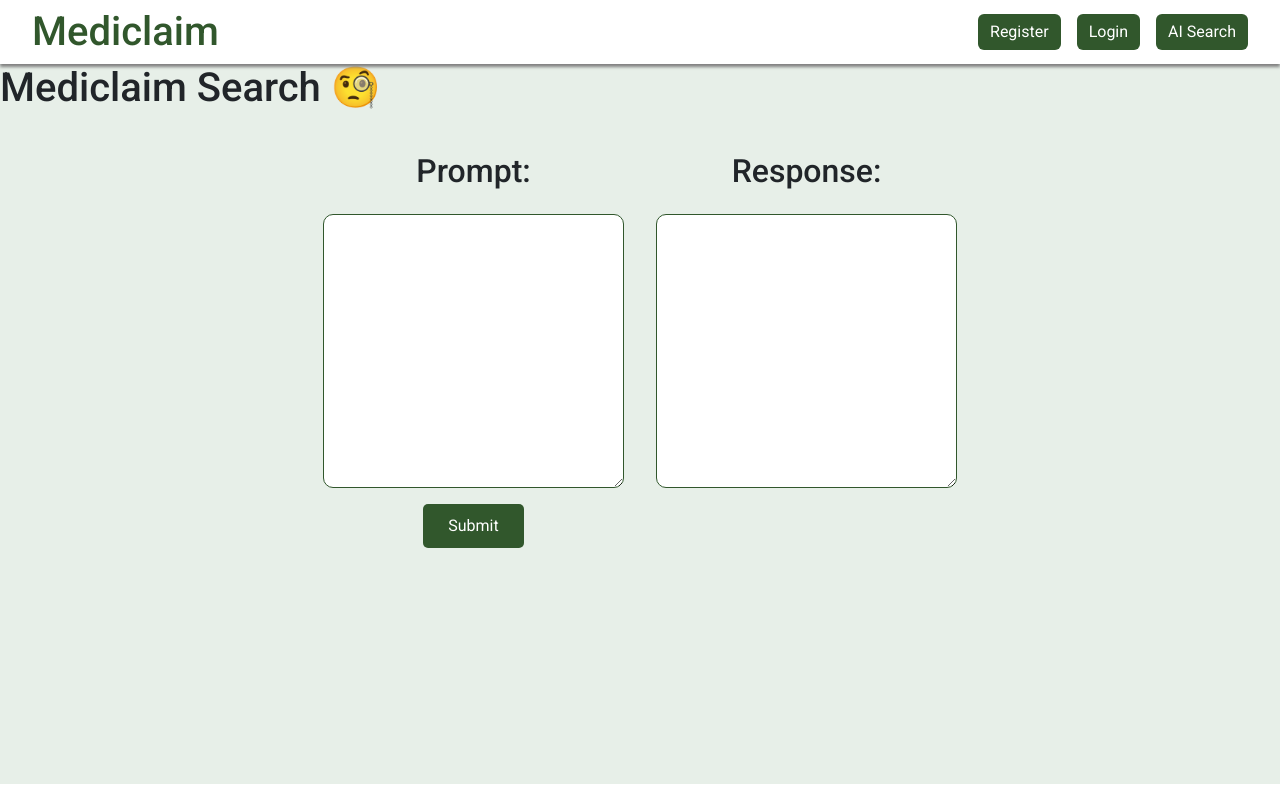
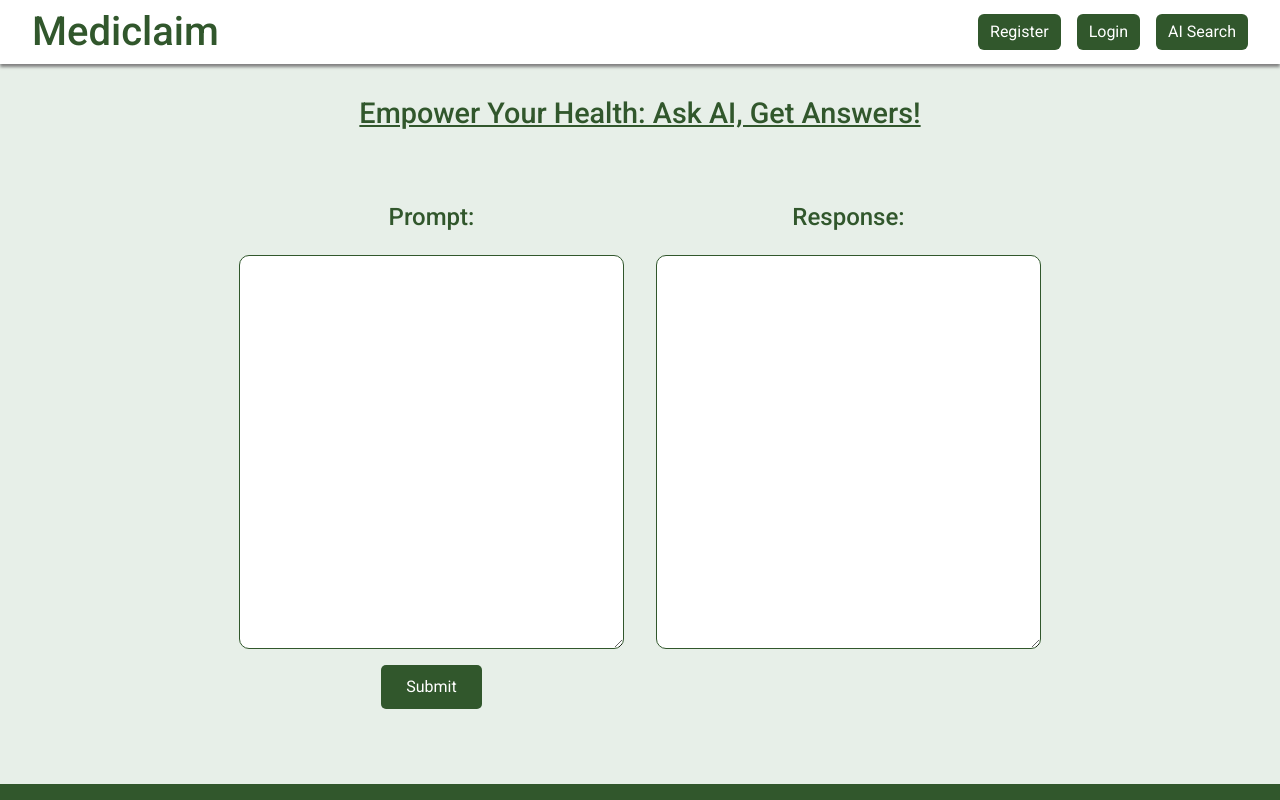
Before and after one commit to Surya-B-2243/Mediclaim, a React (Vite) app in the folder client/: page /Prompt in a window 1280 px wide. Shown: the top 800 px of the page. Built offline with nearby package versions, Linux system fonts and the light colour scheme.

Commit message:
updated element sizes and added footer

```diff
--- a/client/src/promt.jsx
+++ b/client/src/promt.jsx
@@ -1,47 +1,47 @@
-import { useState } from 'react'
-import "../public/prompt.css"
-import AppNavbar from './topbar'
+import { useState } from "react";
+import "../public/prompt.css";
+import AppNavbar from "./topbar";
+import Footer from "./Footer";
 
 function Prompt() {
-  const [text, setText] = useState('')
-  const [output, setOutput] = useState('')
-
-  // console.log(output)
+  const [text, setText] = useState("");
+  const [output, setOutput] = useState("");
 
   const getResponse = async () => {
-    const response = await fetch(`http://localhost:3001/prompt/${text}`)
-    const data = await response.json()
-
-    // console.log(data)
+    const response = await fetch(`http://localhost:3001/prompt/${text}`);
+    const data = await response.json();
 
     setOutput({
-      res: data.candidates[0].output
-    })
-
-  }
-
-  // console.log(text)
+      res: data.candidates[0].output,
+    });
+  };
 
   return (
-    <>
-    <AppNavbar/>
+    <div>
+      <AppNavbar />
       <div className="body">
-      <div className="nav">
-        <h1>Mediclaim Search 🧐</h1>
+        <div className="prompt-heading">
+          <h2>Empower Your Health: Ask AI, Get Answers!</h2>
         </div>
         <div className="main">
           <div className="input">
-          <h2>Prompt: </h2>
-          <textarea value={text} onChange={e => setText(e.target.value)} rows="10" cols="30"></textarea>
+            <h3>Prompt: </h3>
+            <textarea
+              value={text}
+              onChange={(e) => setText(e.target.value)}
+              rows="15"
+              cols="40"
+            ></textarea>
             <button onClick={getResponse}>Submit</button>
           </div>
           <div className="output">
-          <h2>Response:</h2>
-          <textarea value={output.res} rows="10" cols="30"></textarea>
+            <h3>Response:</h3>
+            <textarea value={output.res} rows="15" cols="40"></textarea>
           </div>
         </div>
       </div>
-    </>
+      <Footer />
+    </div>
   );
 }
 
```
Lines whose indentation alone changed are shown as unchanged.
